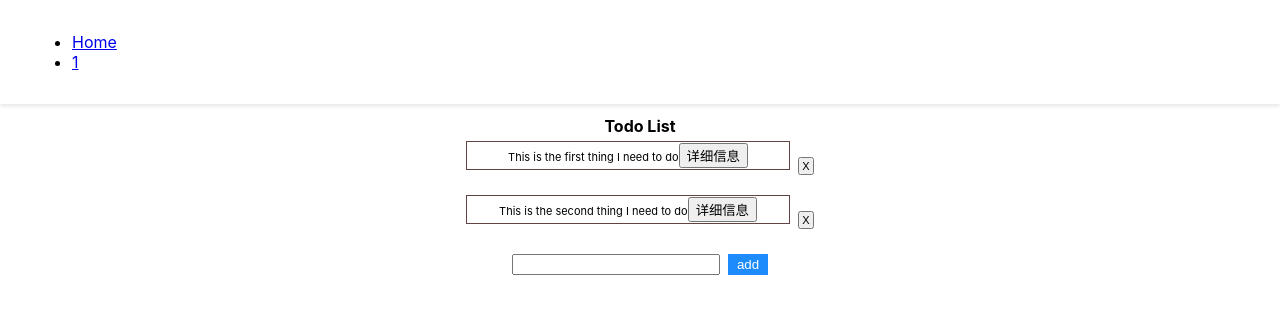
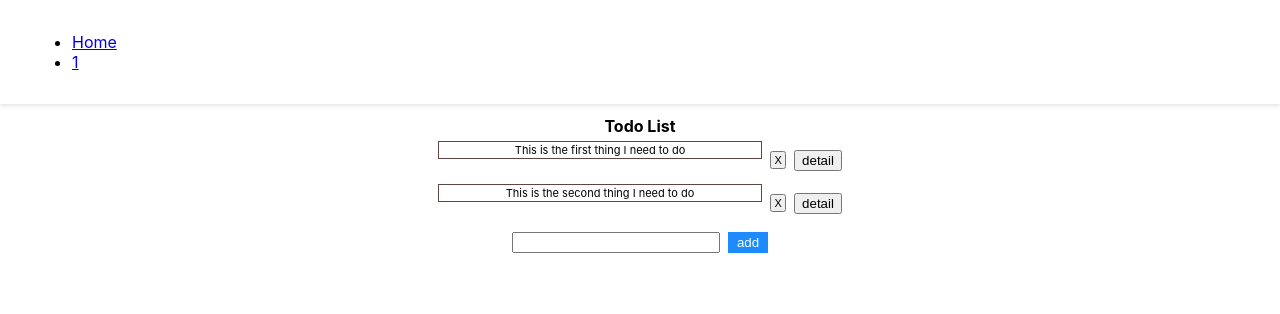
Before and after one commit to felixlinghu/day10-todo, a React (Create React App) app: page / in a window 1280 px wide. Shown: the top 314 px of the page. Built offline with nearby package versions, Linux system fonts and the light colour scheme.

Commit message:
feat: enhance Todo components with improved styling and navigation

```diff
--- a/src/components/TodoGroup.js
+++ b/src/components/TodoGroup.js
@@ -2,9 +2,11 @@ import {useContext} from "react";
 import {TodoItem} from "./TodoItem";
 
 import {TodoContext} from "../contexts/TodoContext";
+import {useNavigate} from "react-router";
 
 export function TodoGroup() {
     const {state, dispatch} = useContext(TodoContext)
+    const navigate = useNavigate();
 
     function deleteToto(item) {
         dispatch({
@@ -22,6 +24,7 @@ export function TodoGroup() {
                 <div className="todo-row" key={index}>
                     <TodoItem todo={item} index={index}/>
                     <button type="button" className={"todo-delete-button"} onClick={() => deleteToto(item)}>X</button>
+                    <button onClick={()=> navigate(`/todos/${item.id}`)}>detail</button>
                 </div>
             ))
         )}
--- a/src/components/TodoItem.js
+++ b/src/components/TodoItem.js
@@ -5,12 +5,7 @@ import {NavLink, Outlet, useNavigate} from "react-router";
 
 export function TodoItem(props) {
     const {state, dispatch} = useContext(TodoContext)
-    const navigate = useNavigate();
 
-    const goToDetail = () => {
-        // <NavLink to={"/todos/${props.todo.id}"}>Home</NavLink>
-        navigate(`/todos/${props.todo.id}`);
-    };
     function makeAsDone() {
         dispatch({
             type: "TOGGLE_TODO",
@@ -21,7 +16,6 @@ export function TodoItem(props) {
     return <div className={"todo-item"}>
         <span className={props.todo.done ? "todo-done" : ""} onClick={makeAsDone}>
             {props.todo.text}
-            <button onClick={goToDetail}>详细信息</button>
         </span>
     </div>;
 }
```
